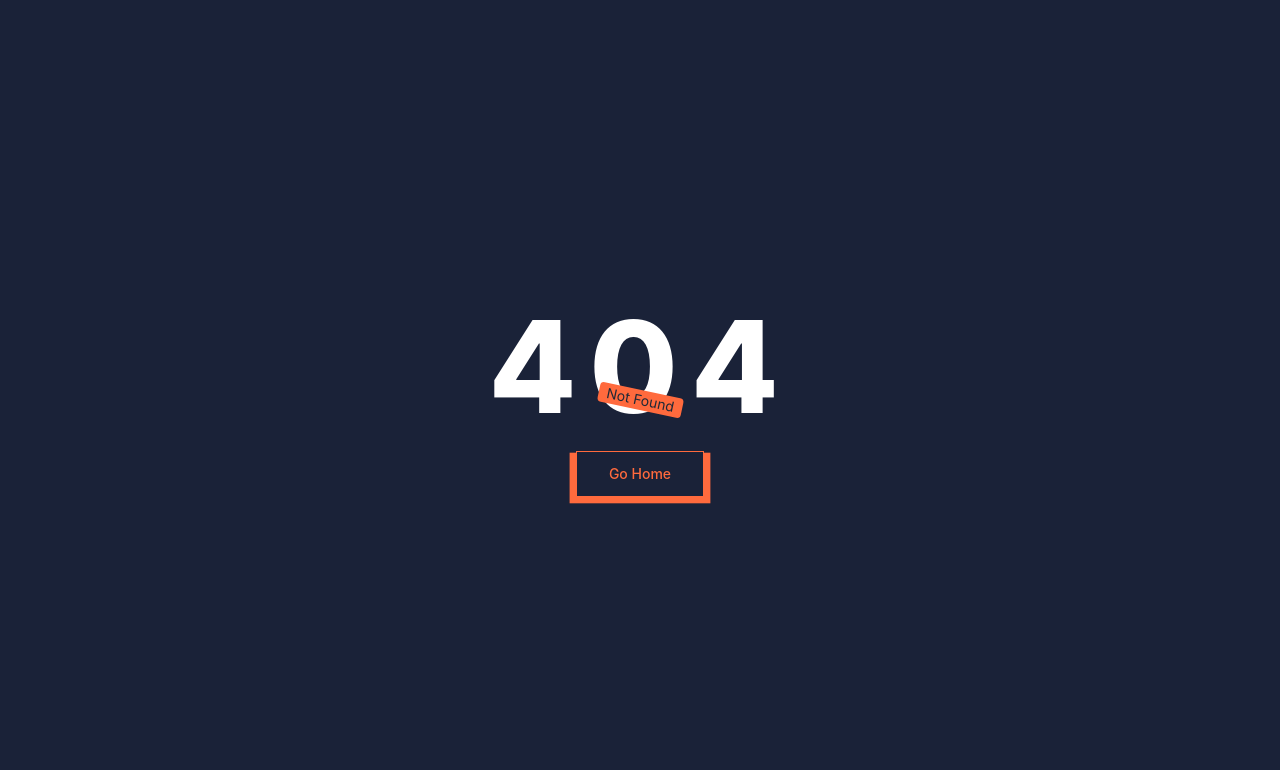
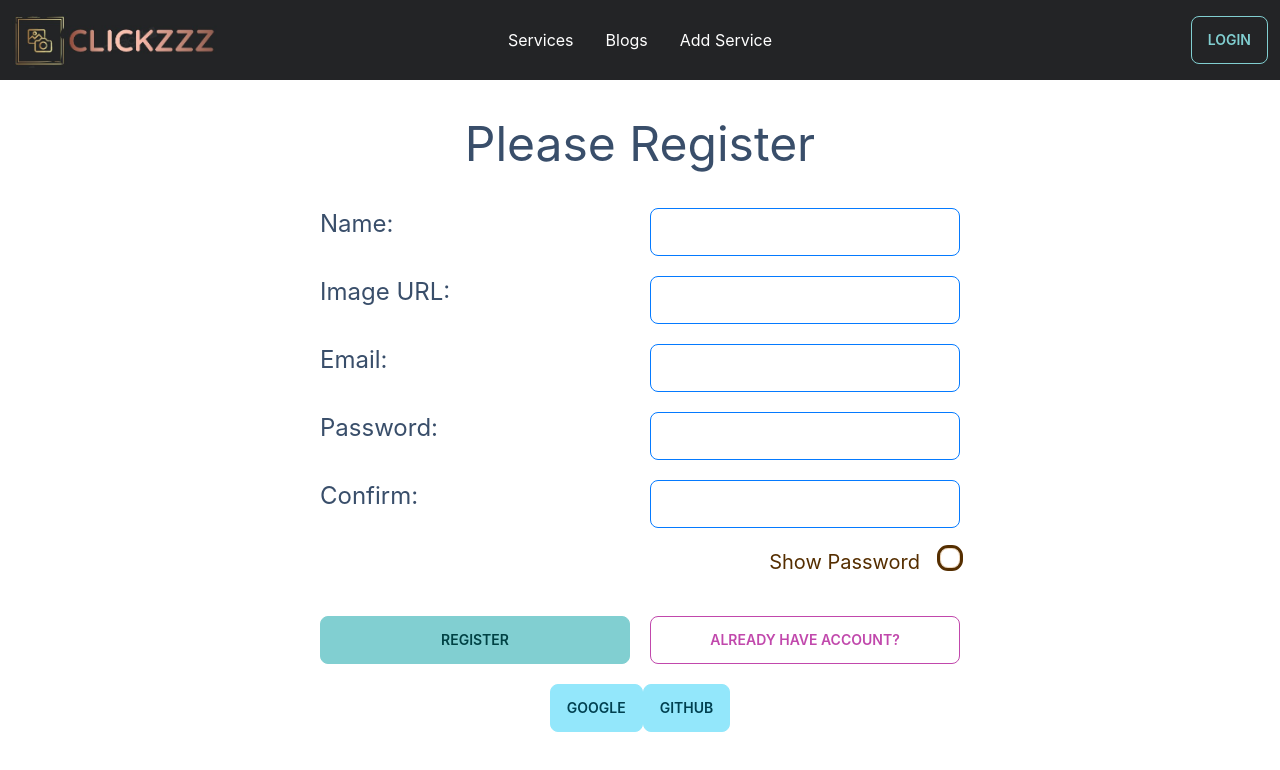
Before and after one commit to SaiemAziz/clickzzz-client, a React (Create React App) app: page /register in a window 1280 px wide. Before the commit this address had no page. Shown: the top 770 px of the page. Built offline with nearby package versions, Linux system fonts and the light colour scheme; no server answers.

Commit message:
register page added

```diff
--- a/package.json
+++ b/package.json
@@ -12,6 +12,7 @@
     "react-dom": "^18.2.0",
     "react-router-dom": "^6.4.3",
     "react-scripts": "5.0.1",
+    "react-toastify": "^9.1.1",
     "swiper": "^8.4.4",
     "web-vitals": "^2.1.4"
   },
--- a/src/App.js
+++ b/src/App.js
@@ -3,7 +3,8 @@ import './App.css';
 import {useState} from 'react'
 import { useTitle } from './routes/useTitle';
 import Header from './shared/Header';
-
+import { ToastContainer } from 'react-toastify';
+import 'react-toastify/dist/ReactToastify.css';
 function App() {
   useTitle('');
 
@@ -11,11 +12,27 @@ function App() {
 
   return (
     <div className="App" data-theme={theme ? 'luxury' : 'winter'}>
+
+      {/* site shown  */}
       <div className='max-w-7xl flex flex-col  min-h-screen mx-auto'>
         <Header/>
         <Outlet/>
 
       </div>
+
+      {/* toast  */}
+      <ToastContainer
+          position="bottom-center"
+          autoClose={5000}
+          hideProgressBar={false}
+          newestOnTop={false}
+          closeOnClick
+          rtl={false}
+          pauseOnFocusLoss
+          draggable
+          pauseOnHover
+          theme="dark"
+          />
     </div>
   );
 }
--- a/src/Pages/AddService.js
+++ b/src/Pages/AddService.js
@@ -21,6 +21,7 @@ const AddService = () => {
             body: JSON.stringify(service)
         }).then(res=>res.json())
         .then(data => data)
+        e.target.reset();
     }
     return (
         <div>
--- a/src/Pages/ErrorPage.js
+++ b/src/Pages/ErrorPage.js
@@ -19,7 +19,7 @@ const ErrorPage = () => {
           className="absolute inset-0 transition-transform scale-110 bg-[#FF6A3D] translate-x-0 translate-y-1 group-hover:translate-y-0 group-hover:translate-x-0 group-hover:scale-100"
         ></span>
           <span className="relative block px-8 py-3 bg-[#1A2238] border border-current">
-            <router-link to="/">Go Home</router-link>
+            <router-link>Go Home</router-link>
           </span>
         </Link>
       </button>
--- /dev/null
+++ b/src/Pages/LogIn.js
@@ -0,0 +1,11 @@
+import React from 'react';
+
+const LogIn = () => {
+    return (
+        <div>
+
+        </div>
+    );
+};
+
+export default LogIn;
--- /dev/null
+++ b/src/Pages/Register.js
@@ -0,0 +1,68 @@
+import React, { useContext, useState } from 'react';
+import { Link, useNavigate } from 'react-router-dom';
+import {toast} from 'react-toastify'
+import { AuthContext } from '../context/Auth';
+import SocialLogin from '../shared/SocialLogin';
+
+const Register = () => {
+    let {user, setLoading, createUser, updateUser, setUser, redirect} = useContext(AuthContext)
+    let [show, setShow] = useState(false)
+    let navigate = useNavigate()
+    let from = redirect || '/'
+
+    let formChecked = e => {
+        e.preventDefault()
+        let email = e.target.email.value
+        let name = e.target.name.value
+        let img = e.target.img.value
+        let password = e.target.password.value
+        let confirm = e.target.confirm.value
+        let user = {name, email, img, password, confirm}
+        console.log(user)
+        if(password !== confirm) {
+            toast.error("Password & Confirm dont match")
+            e.target.reset()
+            return;
+        }
+
+        createUser(email, password)
+        .then(res => {
+            setUser(res.user)
+            toast.success("Registration Successful")
+            updateUser({displayName: name, photoURL: img})
+                .then(res => setUser(res.user))
+                .catch(err => toast.error(err.code.replace('AUTH/','').replaceAll('-'," ").toUpperCase()))
+        })
+        .catch(err => toast.error(err.code.replace('AUTH/','').replaceAll('-'," ").toUpperCase()))
+        setLoading(false)
+        e.target.reset()
+        navigate(from, {replace: true})
+    }
+
+    return (
+        <div>
+            <h1 className='my-10 text-5xl'>Please Register</h1>
+            <form onSubmit={formChecked} className="grid grid-cols-2 w-1/2 mx-auto text-left gap-5">
+                <h1 className='text-2xl'>Name: </h1>
+                <input required type="text" className="input input-primary" name='name'/>
+                <h1 className='text-2xl'>Image URL: </h1>
+                <input type="text" className="input input-primary" name='img'/>
+                <h1 className='text-2xl'>Email: </h1>
+                <input required type="email" className="input input-primary" name='email'/>
+                <h1 className='text-2xl'>Password: </h1>
+                <input required type={show ? "text" : "password"} className="input input-primary" name='password'/>
+                <h1 className='text-2xl'>Confirm: </h1>
+                <input required type={show ? "text" : "password"} className="input input-primary" name='confirm'/>
+                <div className='col-span-2 w-fit ml-auto flex'>
+                    <p className='mr-5 text-warning-content text-xl'>Show Password</p>
+                    <input className='checkbox checkbox-warning outline outline-warning-content checkbox-sm' type="checkbox" onClick={()=>setShow(!show)} />
+                </div>
+                <input className='btn btn-success my-5' type="submit" value="Register"/>
+                <Link className='btn btn-accent my-5 btn-outline' to="/login">Already Have Account?</Link>
+            </form>
+            <SocialLogin/>
+        </div>
+    );
+};
+
+export default Register;
--- a/src/shared/Header.js
+++ b/src/shared/Header.js
@@ -1,21 +1,58 @@
-import React from "react";
-import { Link, NavLink } from "react-router-dom";
+import React, { useContext } from "react";
+import { Link, NavLink, useNavigate } from "react-router-dom";
+import { AuthContext } from "../context/Auth";
 import logo from "../images/logo.jpg";
+import { toast } from "react-toastify";
+
 const Header = () => {
+  let {  logOut, setUser, setLoading, user } = useContext(AuthContext);
+  let navigate = useNavigate();
 
-  let navStyle = "text-white text-left px-4 bg-[#232426] "
+  let navStyle = "text-white text-left px-4 bg-[#232426] ";
 
-  let menu = <>
-    <div className="my-4"><NavLink className={({ isActive }) =>
-              isActive ? `${navStyle} text-amber-400` : navStyle
-            } to='/services'>Services</NavLink></div>
-    <div className="my-4"><NavLink className={({ isActive }) =>
-              isActive ? `${navStyle} text-amber-400` : navStyle
-            } to='/blogs'>Blogs</NavLink></div>
-    <div className="my-4"><NavLink className={({ isActive }) =>
-              isActive ? `${navStyle} text-amber-400` : navStyle
-            } to='/add-service'>Add Service</NavLink></div>
-  </>
+  let menu = (
+    <>
+      <div className="my-4">
+        <NavLink
+          className={({ isActive }) =>
+            isActive ? `${navStyle} text-amber-400` : navStyle
+          }
+          to="/services"
+        >
+          Services
+        </NavLink>
+      </div>
+      <div className="my-4">
+        <NavLink
+          className={({ isActive }) =>
+            isActive ? `${navStyle} text-amber-400` : navStyle
+          }
+          to="/blogs"
+        >
+          Blogs
+        </NavLink>
+      </div>
+      <div className="my-4">
+        <NavLink
+          className={({ isActive }) =>
+            isActive ? `${navStyle} text-amber-400` : navStyle
+          }
+          to="/add-service"
+        >
+          Add Service
+        </NavLink>
+      </div>
+    </>
+  );
+
+  let logoutClicked = () => {
+    logOut()
+      .then(() => setUser(null))
+      .catch(() => setUser(null));
+    toast.success("Successfully Logged Out");
+    navigate("/login");
+    setLoading(false);
+  };
 
   return (
     <div className="sticky top-0 z-50">
@@ -42,7 +79,9 @@ const Header = () => {
             <ul
               tabIndex={0}
               className="menu menu-compact dropdown-content mt-3 p-2 shadow text-white bg-[#232426] rounded-box w-52"
-            >{menu}</ul>
+            >
+              {menu}
+            </ul>
           </div>
 
           {/* left overs  */}
@@ -54,9 +93,20 @@ const Header = () => {
           <ul className="menu menu-horizontal p-0">{menu}</ul>
         </div>
         <div className="navbar-end">
-          <NavLink to="" className="btn btn-success btn-outline">
-            Get started
-          </NavLink>
+          {!user ? (
+            <NavLink to="/login" className="btn btn-success btn-outline">
+              Login
+            </NavLink>
+          ) : (
+            <div>
+              <p
+                onClick={logoutClicked}
+                className="btn btn-error"
+              >
+                Log Out
+              </p>
+            </div>
+          )}
         </div>
       </div>
     </div>
--- /dev/null
+++ b/src/shared/SocialLogin.js
@@ -0,0 +1,36 @@
+import React, { useContext } from 'react';
+import { AuthContext } from '../context/Auth';
+import {toast} from 'react-toastify'
+const SocialLogin = () => {
+
+    let {setUser , setLoading, googleLogin, githubLogin} = useContext(AuthContext)
+
+    let gglLoginClicked = () => {
+        googleLogin()
+        .then(res => {
+            setUser(res.user)
+            toast.success("Successfully logged in")
+        })
+        .catch(err => toast.error(err.code.replace('AUTH/','').replaceAll('-'," ").toUpperCase()))
+        setLoading(false)
+    }
+
+    let gitLoginClicked = () => {
+        githubLogin()
+        .then(res => {
+            setUser(res.user)
+            toast.success("Successfully logged in")
+        })
+        .catch(err => toast.error(err.code.replace('AUTH/','').replaceAll('-'," ").toUpperCase()))
+        setLoading(false)
+    }
+
+    return (
+        <div>
+            <button onClick={gglLoginClicked} className='btn btn-info'>Google</button>
+            <button onClick={gitLoginClicked} className='btn btn-info'>Github</button>
+        </div>
+    );
+};
+
+export default SocialLogin;
```
Also changed, not shown: src/routes/routes.js (+10 -0 lines), 1 other file (tests, documents, lock files or other folders).
